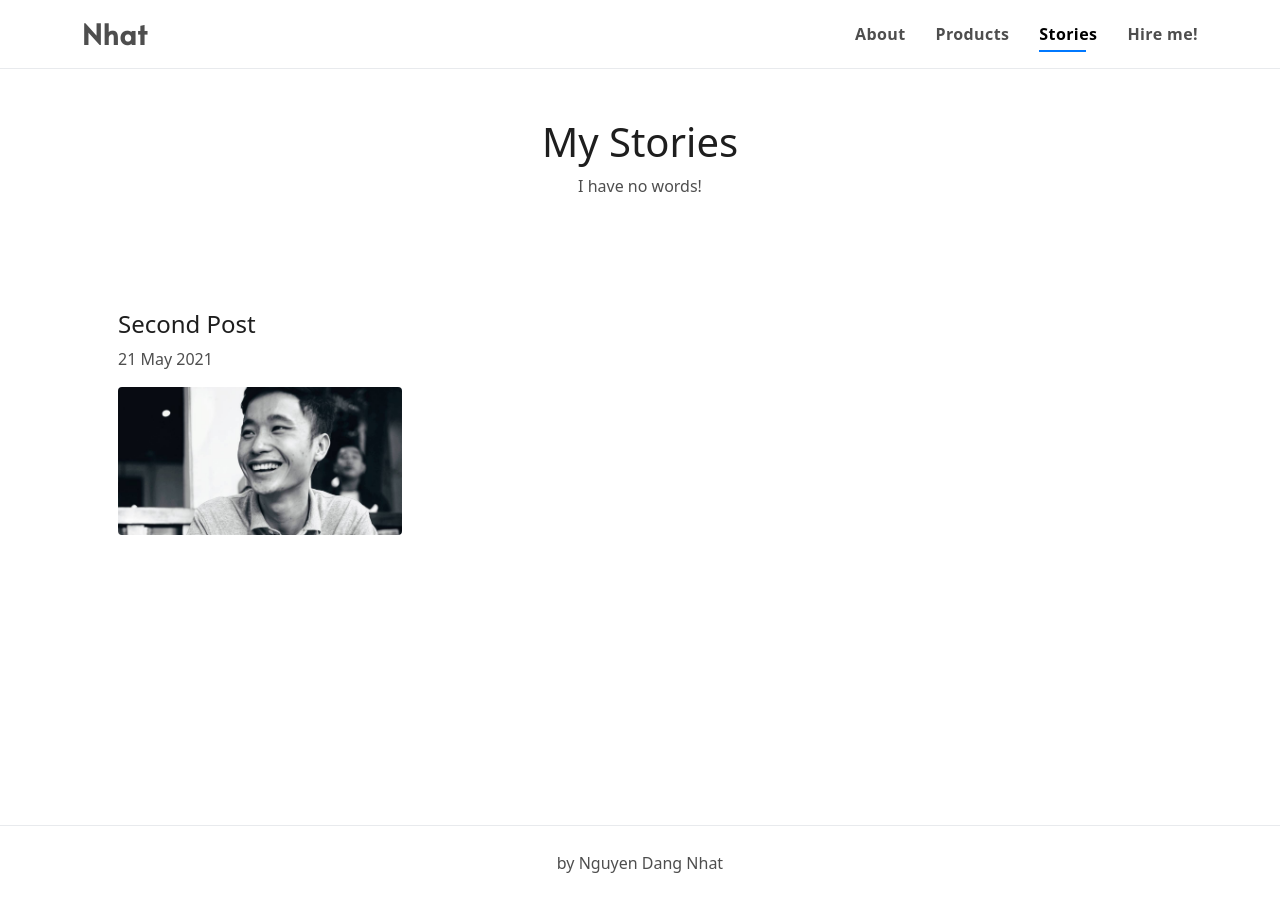
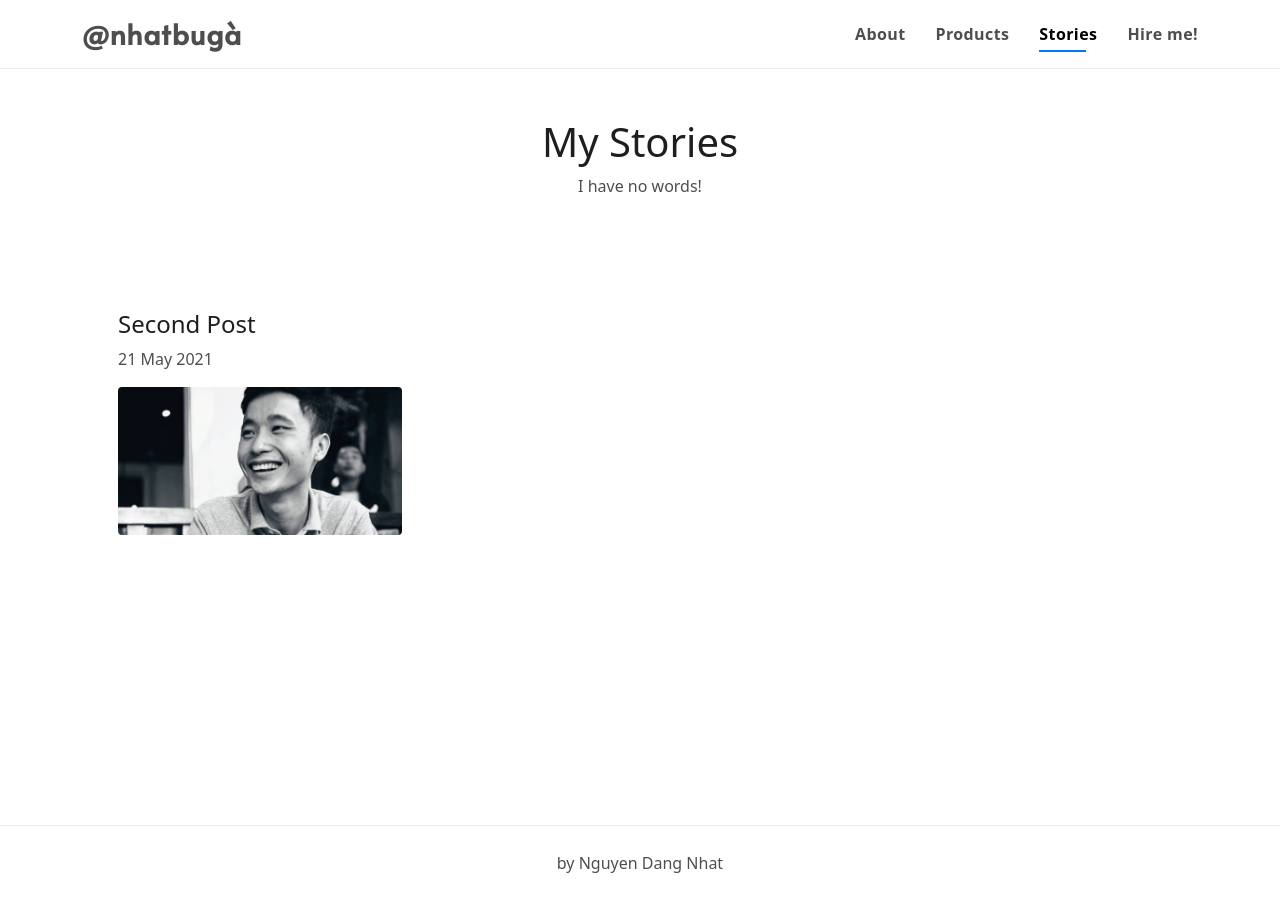
Before and after one commit to ndagnhat/ndagnhat.github.io, a Jekyll site: the page built from stories.html, in a window 1280 px wide. Built offline with Jekyll 4.4.1, drawn with Linux system fonts in a browser that asks for light colours.

Commit message:
Update logo.html

```diff
--- a/_includes/logo.html
+++ b/_includes/logo.html
@@ -1 +1 @@
-<span style="font-family: 'Alata';">Nhat</span>
+<span style="font-family: 'Alata';">@nhatbugà</span>
```
